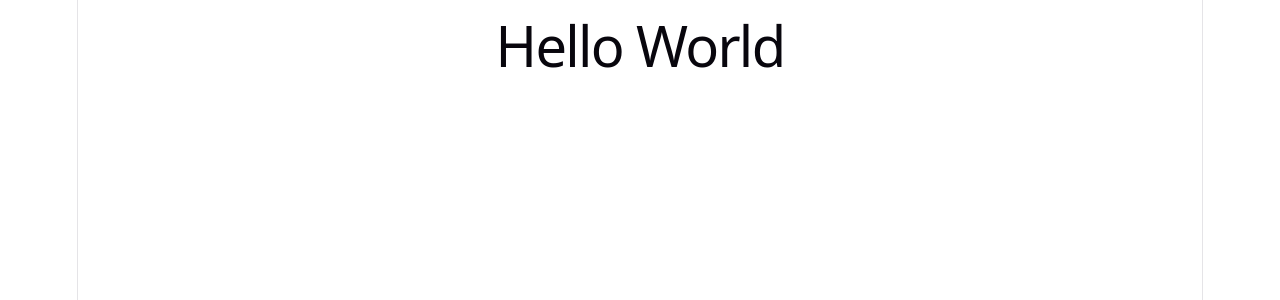
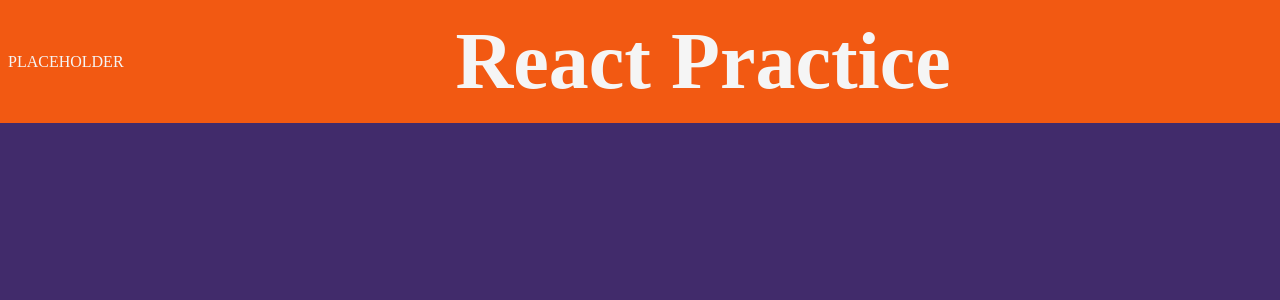
Before and after one commit to Magnus19/react-practice-page, a React (Vite) app: page / in a window 1280 px wide. Shown: the top 300 px of the page. Built offline with nearby package versions, Linux system fonts and the light colour scheme.

Commit message:
Add header component and customize index.css. Remove app.css contents

```diff
--- a/src/App.jsx
+++ b/src/App.jsx
@@ -1,7 +1,18 @@
+function Header() {
+	return (
+		<>
+			<div id="header">
+				<div id="header-icon">PLACEHOLDER</div>
+				<div id="title">React Practice</div>
+			</div>
+		</>
+	);
+}
+
 export default function App() {
 	return (
 		<>
-			<h1>Hello World</h1>
+			<Header></Header>
 		</>
 	);
 }
--- a/src/index.css
+++ b/src/index.css
@@ -1,111 +1,38 @@
-:root {
-  --text: #6b6375;
-  --text-h: #08060d;
-  --bg: #fff;
-  --border: #e5e4e7;
-  --code-bg: #f4f3ec;
-  --accent: #aa3bff;
-  --accent-bg: rgba(170, 59, 255, 0.1);
-  --accent-border: rgba(170, 59, 255, 0.5);
-  --social-bg: rgba(244, 243, 236, 0.5);
-  --shadow:
-    rgba(0, 0, 0, 0.1) 0 10px 15px -3px, rgba(0, 0, 0, 0.05) 0 4px 6px -2px;
-
-  --sans: system-ui, 'Segoe UI', Roboto, sans-serif;
-  --heading: system-ui, 'Segoe UI', Roboto, sans-serif;
-  --mono: ui-monospace, Consolas, monospace;
-
-  font: 18px/145% var(--sans);
-  letter-spacing: 0.18px;
-  color-scheme: light dark;
-  color: var(--text);
-  background: var(--bg);
-  font-synthesis: none;
-  text-rendering: optimizeLegibility;
-  -webkit-font-smoothing: antialiased;
-  -moz-osx-font-smoothing: grayscale;
-
-  @media (max-width: 1024px) {
-    font-size: 16px;
-  }
+html {
+	color: whitesmoke;
+	background-color: #412b6b;
 }
 
-@media (prefers-color-scheme: dark) {
-  :root {
-    --text: #9ca3af;
-    --text-h: #f3f4f6;
-    --bg: #16171d;
-    --border: #2e303a;
-    --code-bg: #1f2028;
-    --accent: #c084fc;
-    --accent-bg: rgba(192, 132, 252, 0.15);
-    --accent-border: rgba(192, 132, 252, 0.5);
-    --social-bg: rgba(47, 48, 58, 0.5);
-    --shadow:
-      rgba(0, 0, 0, 0.4) 0 10px 15px -3px, rgba(0, 0, 0, 0.25) 0 4px 6px -2px;
-  }
-
-  #social .button-icon {
-    filter: invert(1) brightness(2);
-  }
+* {
+	box-sizing: border-box;
 }
 
 body {
-  margin: 0;
+	margin: 0;
+	padding: 0;
 }
 
-#root {
-  width: 1126px;
-  max-width: 100%;
-  margin: 0 auto;
-  text-align: center;
-  border-inline: 1px solid var(--border);
-  min-height: 100svh;
-  display: flex;
-  flex-direction: column;
-  box-sizing: border-box;
+#header {
+	background-color: #f25912;
+	width: 100%;
+	height: 100%;
+	padding: 1rem;
+	padding-left: 0.5rem;
+	padding-right: 0.5rem;
+	display: flex;
+	justify-content: center;
 }
 
-h1,
-h2 {
-  font-family: var(--heading);
-  font-weight: 500;
-  color: var(--text-h);
+#header-icon {
+	display: flex;
+	align-items: center;
+	width: 10%;
 }
 
-h1 {
-  font-size: 56px;
-  letter-spacing: -1.68px;
-  margin: 32px 0;
-  @media (max-width: 1024px) {
-    font-size: 36px;
-    margin: 20px 0;
-  }
+#title {
+	font-size: 5rem;
+	font-weight: bold;
+	width: 90%;
+	display: flex;
+	justify-content: center;
 }
-h2 {
-  font-size: 24px;
-  line-height: 118%;
-  letter-spacing: -0.24px;
-  margin: 0 0 8px;
-  @media (max-width: 1024px) {
-    font-size: 20px;
-  }
-}
-p {
-  margin: 0;
-}
-
-code,
-.counter {
-  font-family: var(--mono);
-  display: inline-flex;
-  border-radius: 4px;
-  color: var(--text-h);
-}
-
-code {
-  font-size: 15px;
-  line-height: 135%;
-  padding: 4px 8px;
-  background: var(--code-bg);
-}
```
Also changed, not shown: src/App.css (deleted, +0 -184 lines).
